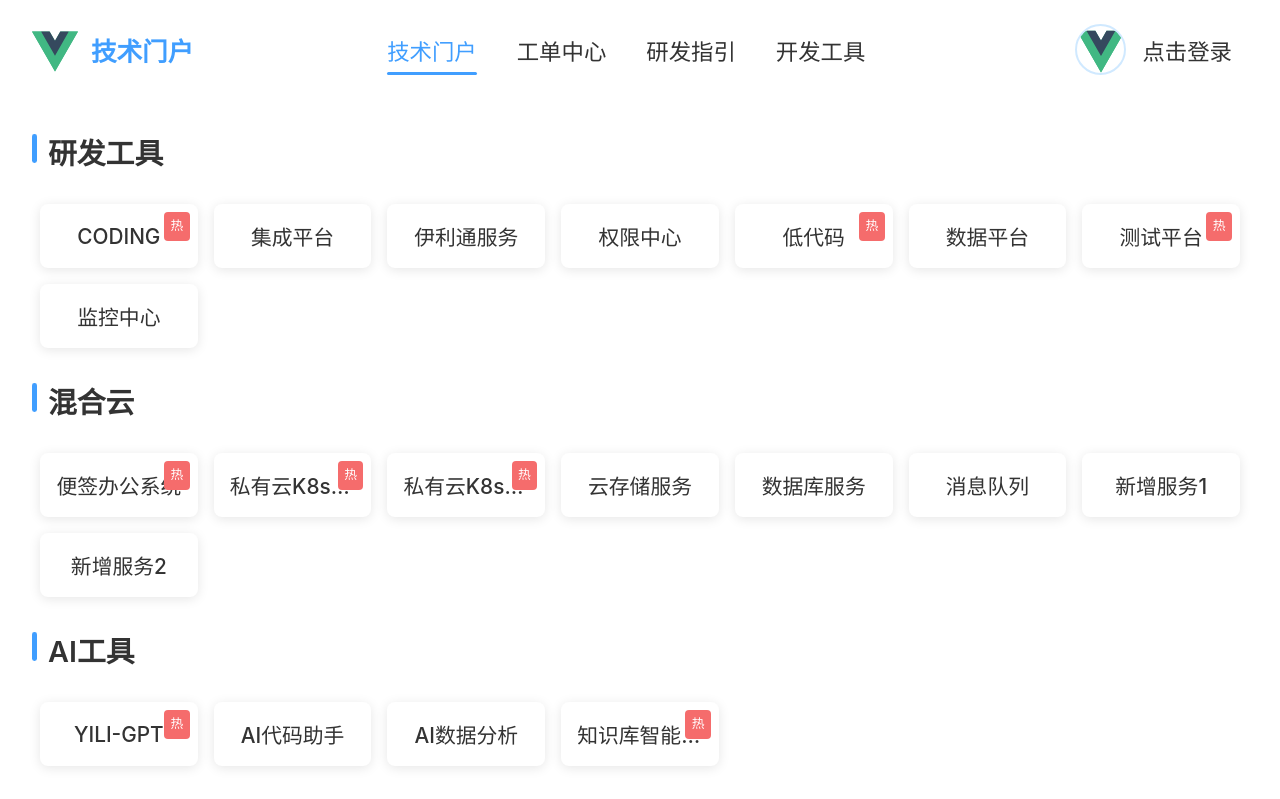
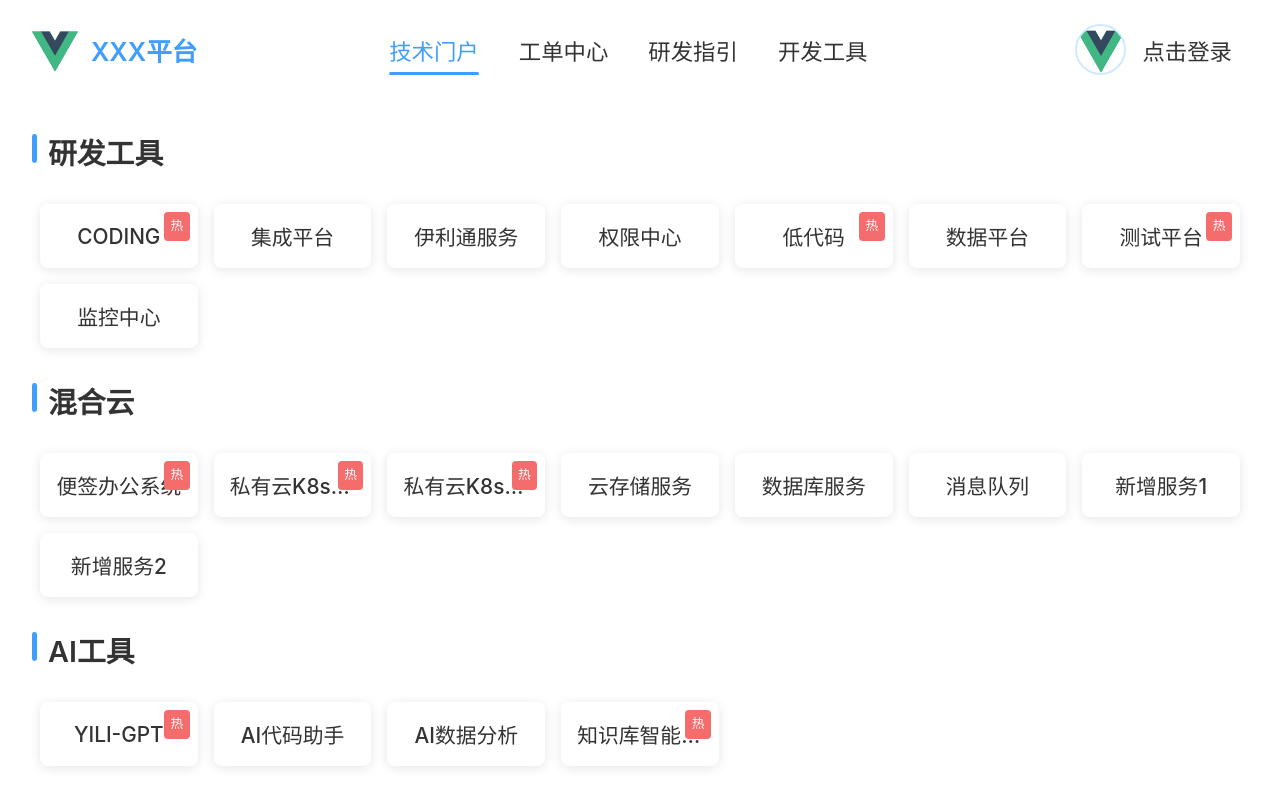
Before and after one commit to hesangang/pch5, a Vue app: page / in a window 1280 px wide. Shown: the top 799 px of the page. Built offline with nearby package versions, Linux system fonts and the light colour scheme.

Commit message:
优化移动端底部导航栏

```diff
--- a/src/views/TechPortal.vue
+++ b/src/views/TechPortal.vue
@@ -4,7 +4,7 @@
     <nav class="nav-header" :class="{ 'header-hidden': !isHeaderVisible }">
       <div class="logo">
         <img :src="logoImg" alt="Logo">
-        <span class="logo-text">技术门户</span>
+        <span class="logo-text">XXX平台</span>
       </div>
       <el-drawer v-if="isMobile" v-model="isMenuOpen" direction="ltr" size="80%">
         <el-menu default-active="1" class="el-menu-vertical-demo">
@@ -407,8 +407,11 @@
 }
 
 .tech-portal {
+  display: flex;
+  flex-direction: column;
+  justify-content: space-between;
+  min-height: 100vh;
   width: 100%;
-  min-height: 100vh;
   background-color: var(--bg-color);
   font-family: -apple-system, BlinkMacSystemFont, 'Segoe UI', Roboto, 'Helvetica Neue', Arial, sans-serif;
   overflow-x: hidden;
@@ -449,6 +452,7 @@
   font-size: 1.6rem;
   font-weight: 600;
   color: var(--primary-color);
+  content: '开放平台';
 }
 
 .nav-menu {
@@ -525,11 +529,13 @@
 
 /* 内容区样式 */
 .content {
+  flex: 1;
   max-width: 120rem;
   margin: 0 auto;
   padding: 2rem;
   width: 100%;
   box-sizing: border-box;
+  padding-bottom: 6rem; /* 确保内容不与底栏重合 */
 }
 
 .page-header {
@@ -684,7 +690,7 @@
   left: 0;
   right: 0;
   bottom: 0;
-  background-color: rgba(0, 0, 0, 0.5);
+  background-color: rgba(0, 0, 0, 0.7);
   display: flex;
   align-items: center;
   justify-content: center;
@@ -694,10 +700,11 @@
 .modal-content {
   background-color: var(--card-bg);
   border-radius: var(--border-radius);
-  width: 36rem;
+  width: 32rem;
   max-width: 90%;
   box-shadow: 0 4px 12px rgba(0, 0, 0, 0.15);
   overflow: hidden;
+  padding: 2.5rem;
 }
 
 .modal-header {
@@ -737,10 +744,10 @@
 
 .form-group input {
   width: 100%;
-  padding: 0.9rem 1.1rem;
+  padding: 1.2rem 1.5rem;
   border: 1px solid var(--border-color);
   border-radius: var(--border-radius);
-  font-size: 1.3rem;
+  font-size: 1.5rem;
   outline: none;
   transition: var(--transition);
   box-sizing: border-box;
@@ -748,7 +755,7 @@
 
 .form-group input:focus {
   border-color: var(--primary-color);
-  box-shadow: 0 0 0 2px rgba(24, 144, 255, 0.2);
+  box-shadow: 0 0 0 4px rgba(24, 144, 255, 0.3);
 }
 
 .remember-me {
@@ -824,15 +831,15 @@
 
 /* 移动端底部导航 */
 .mobile-tabbar {
-  display: none;
+  display: flex;
   position: fixed;
   bottom: 0;
   left: 0;
   right: 0;
   height: 5rem;
-  background: var(--card-bg);
-  box-shadow: 0 -2px 10px rgba(0,0,0,0.1);
-  z-index: 100;
+  background: #ffffff; /* 设置为不透明的白色背景 */
+  box-shadow: none;
+  z-index: 1000;
   justify-content: space-around;
   align-items: center;
   padding-bottom: env(safe-area-inset-bottom);
@@ -865,8 +872,8 @@
 }
 
 .tab-icon {
-  width: 2.2rem;
-  height: 2.2rem;
+  width: 1.8rem;
+  height: 1.8rem;
   margin-bottom: 0.3rem;
   background-size: contain;
   background-position: center;
```
